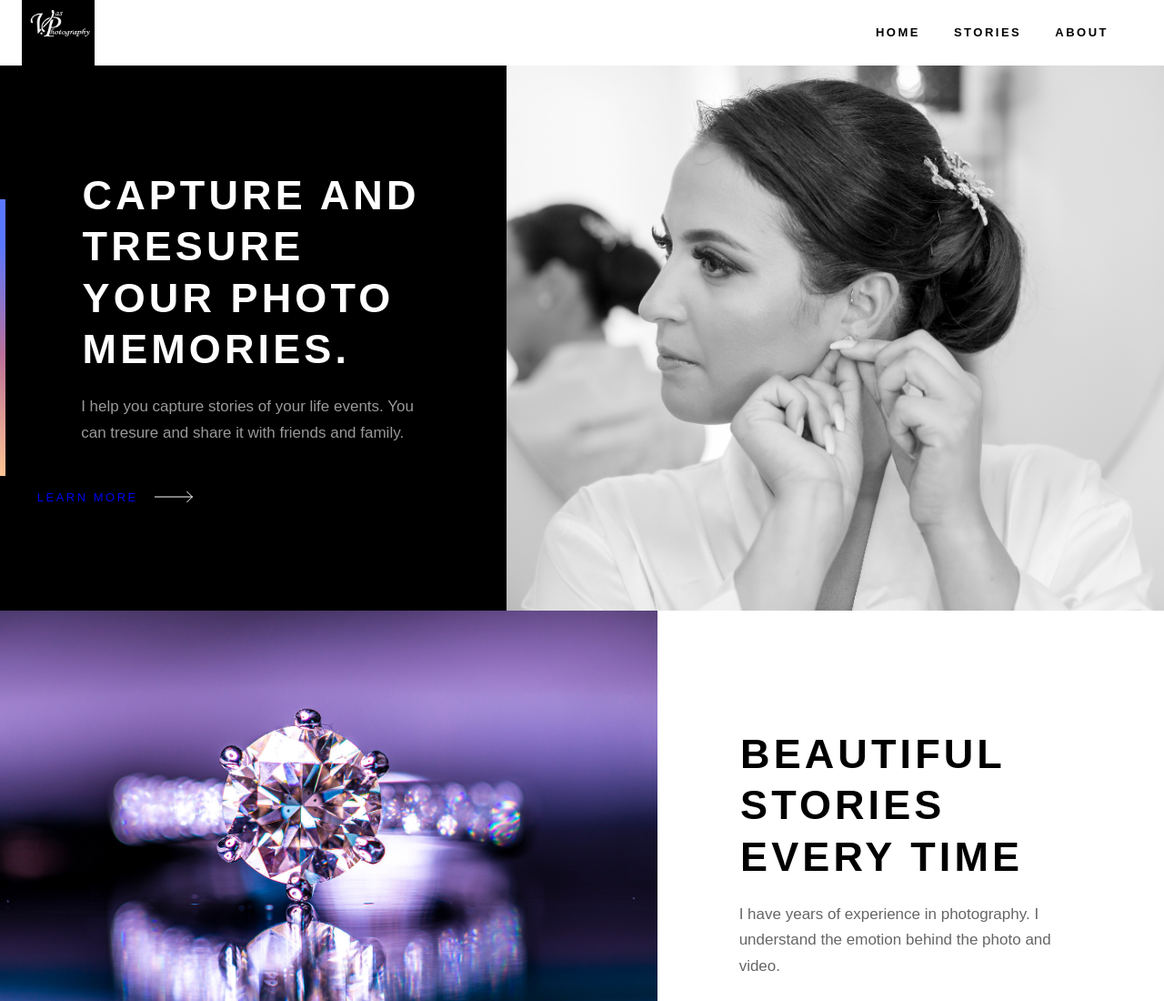
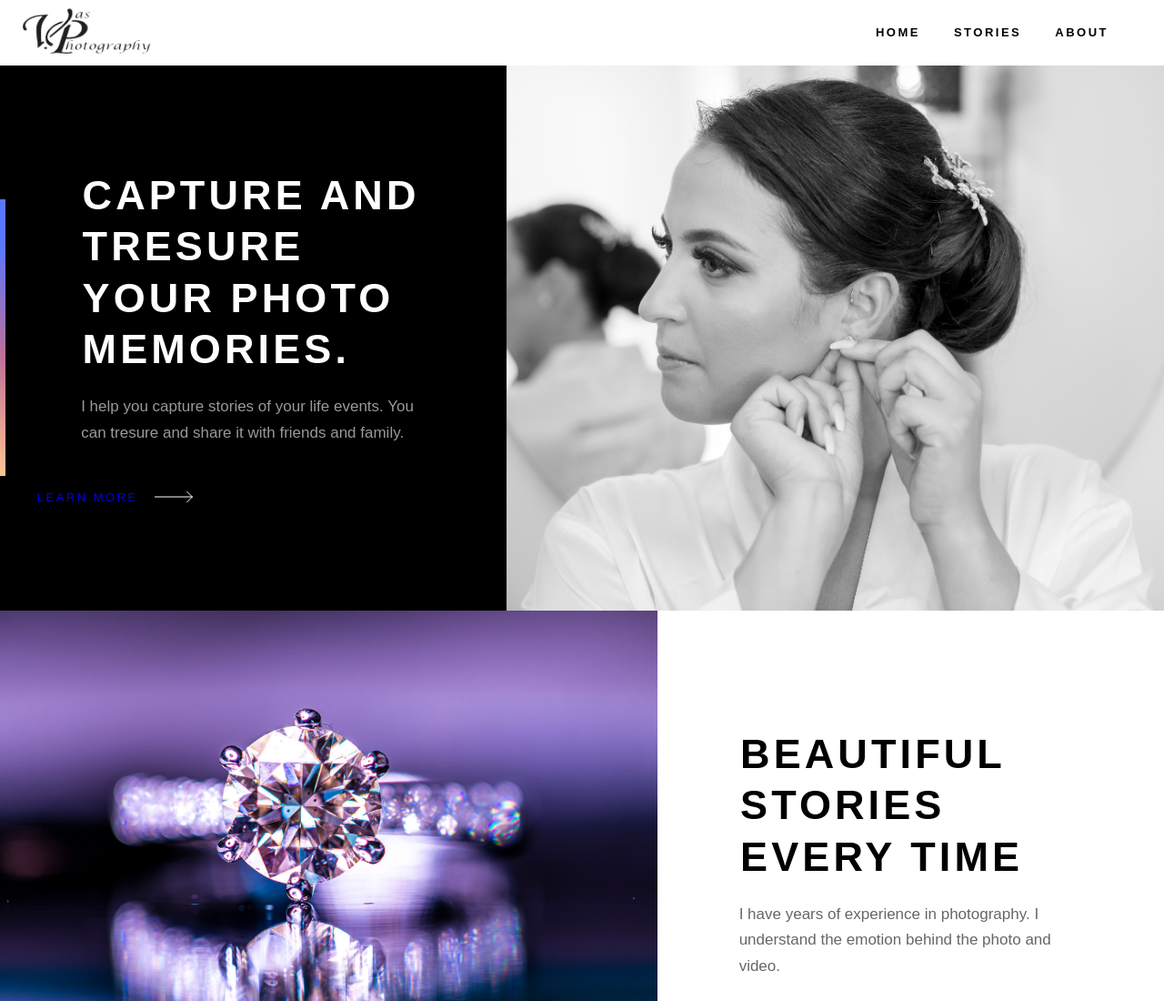
Before and after one commit to ayrbox/vas, a Gatsby site: page / in a window 1280 px wide. Shown: the top 1100 px of the page at 91% size. Built offline with nearby package versions, Linux system fonts and the light colour scheme; Gatsby itself is replaced by a stand-in of ours.

Commit message:
Add logo white.

```diff
--- a/src/components/app/Navbar.tsx
+++ b/src/components/app/Navbar.tsx
@@ -3,7 +3,7 @@ import { useState } from "react";
 import { Link } from "gatsby";
 import styled from "styled-components";
 
-import logo from "../../images/vas-logo.png";
+import logo from "../../images/vas-logo-white.png";
 
 export default function Navbar() {
   const [menuOpen, setMenuOpen] = useState<boolean>(false);
@@ -80,7 +80,7 @@ const Content = styled.div`
 `;
 
 const Logo = styled.img`
-  height: 80px;
+  height: 60px;
 `;
 
 const MenuToggler = styled.button`
```
Also changed, not shown: src/images/vas-logo-white.png (added).
